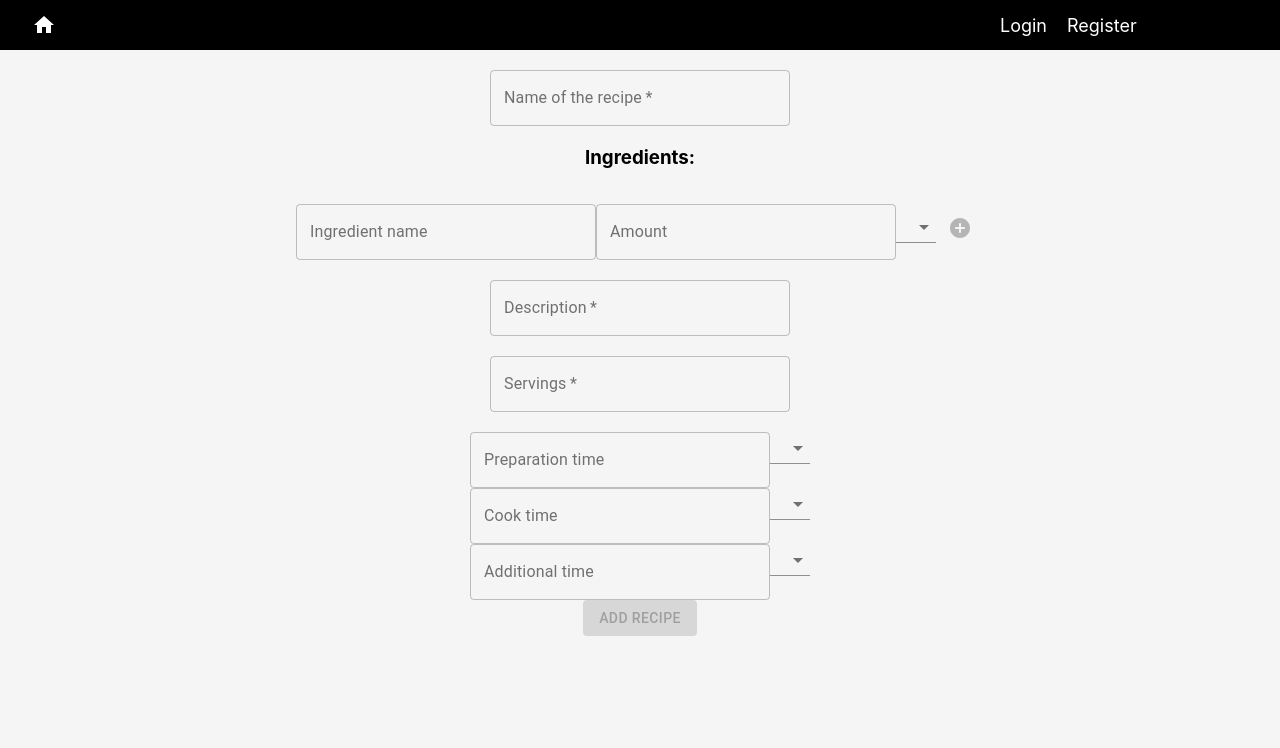
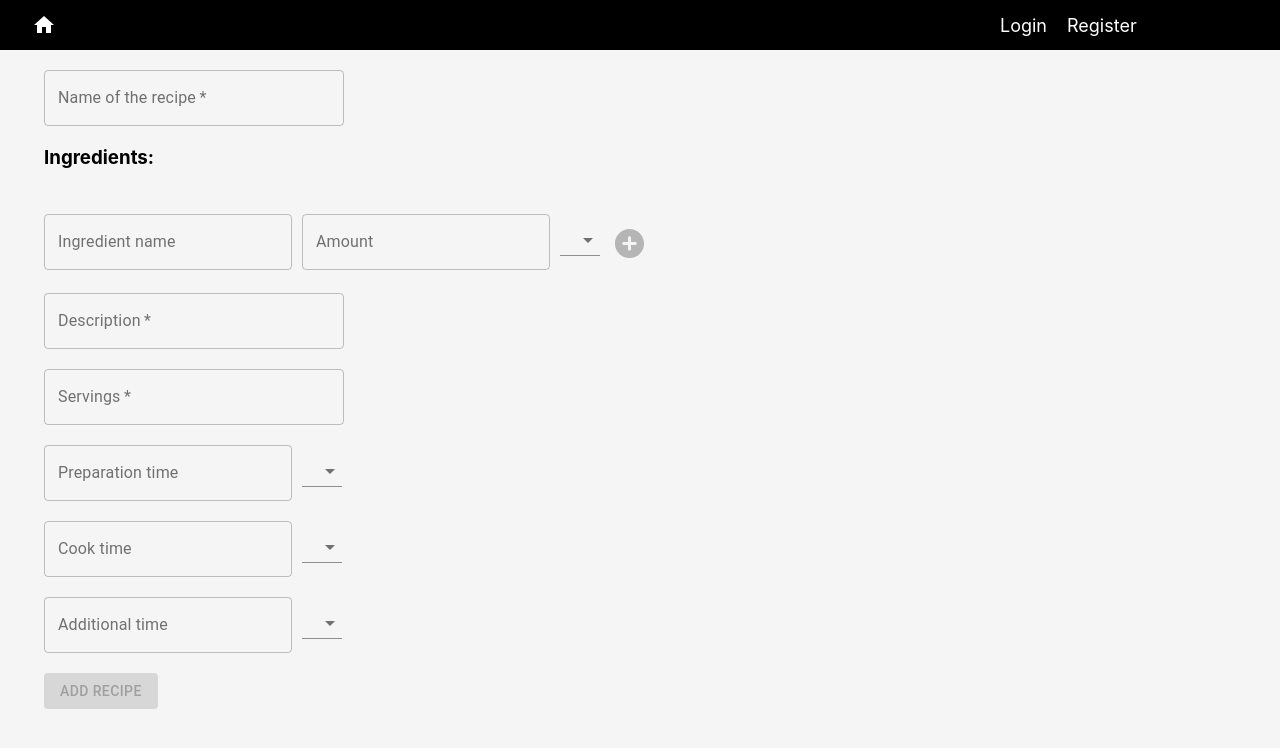
Before and after one commit to mateIszlai/ReceptApp-react, a React (Create React App) app in the folder receptapp/: page /recipes/add in a window 1280 px wide. Shown: the top 748 px of the page. Built offline with nearby package versions, Linux system fonts and the light colour scheme.

Commit message:
Add css to AddRecipe component

```diff
--- /dev/null
+++ b/receptapp/src/pages/AddRecipe/AddRecipe.css
@@ -0,0 +1,20 @@
+#add-recipe-btn {
+  margin: 20px;
+}
+.textfield-with-select-container {
+  display: flex;
+  margin-top: 20px;
+}
+.textfield-with-select {
+  margin-right: 10px;
+}
+.select-container {
+  margin-top: 10px;
+}
+.time-container {
+  margin-left: 20px;
+}
+.list-container {
+  margin-left: -15px;
+  margin-top: -10px;
+}
--- a/receptapp/src/pages/AddRecipe/AddRecipe.js
+++ b/receptapp/src/pages/AddRecipe/AddRecipe.js
@@ -12,6 +12,7 @@ import {
 } from "@material-ui/core";
 import AddCircleRoundedIcon from "@material-ui/icons/AddCircleRounded";
 import axios from "../../axios/axios";
+import "./AddRecipe.css";
 
 export default function AddRecipe() {
   const [recipeName, setRecipeName] = useState("");
@@ -76,7 +77,7 @@ export default function AddRecipe() {
 
   return (
     <Fragment>
-      <div className="page-container">
+      <div className="add-recipe-page-container">
         <form noValidate autoComplete="off">
           <Box className="textfield-container">
             <TextField
@@ -90,20 +91,22 @@ export default function AddRecipe() {
               }}
             />
           </Box>
-          <Box className="textfield-container">
+          <Box className="textfield-container ingredients-container">
             <h3>Ingredients:</h3>
+            <Box className="list-container">
               <List className="ingredients-list">
                 {ingredients.map((item) => (
-                <ListItem key={`item-${item.name}`}>
-                  <ListItemText>
-                    {`${item.name} ${item.quantity.amount} ${item.quantity.unit}`}
+                  <ListItem key={`item-${item.name}`} className="list-item">
+                    <ListItemText className="list-item-text">
+                      {`${item.name}: ${item.quantity.amount} ${item.quantity.unit}`}
                     </ListItemText>
                   </ListItem>
                 ))}
               </List>
+            </Box>
             <Box className="textfield-with-select-container">
+              <Box className="textfield-with-select">
                 <TextField
-                className="textfield"
                   id="ingredient-name-input"
                   variant="outlined"
                   label="Ingredient name"
@@ -111,14 +114,17 @@ export default function AddRecipe() {
                     setIngredientName(e.target.value);
                   }}
                 />
+              </Box>
+              <Box className="textfield-with-select">
                 <TextField
-                className="textfield"
                   id="ingredient-amount-input"
                   variant="outlined"
                   label="Amount"
                   type="number"
                   onChange={(e) => setIngredientAmount(e.target.valueAsNumber)}
                 />
+              </Box>
+              <Box className="select-container">
                 <Select
                   id="ingredient-unit-select"
                   value={ingredientUnit}
@@ -136,8 +142,10 @@ export default function AddRecipe() {
                   <MenuItem value={"ml"}>milliliter</MenuItem>
                   <MenuItem value={"c"}>cup</MenuItem>
                 </Select>
+              </Box>
               <IconButton
                 aria-label="add-ingredient"
+                size="medium"
                 disabled={!validIngredient}
                 onClick={() => {
                   let ingrs = ingredients.concat({
@@ -150,11 +158,10 @@ export default function AddRecipe() {
                   setIngredients(ingrs);
                 }}
               >
-                <AddCircleRoundedIcon id="add-icon" size="medium" />
+                <AddCircleRoundedIcon id="add-icon" fontSize="large" />
               </IconButton>
             </Box>
           </Box>
-
           <Box className="textfield-container">
             <TextField
               className="textfield"
@@ -181,9 +188,10 @@ export default function AddRecipe() {
               }}
             />
           </Box>
-          <Box className="textfield-with-select-container">
+          <Box className="textfield-with-select-container time-container">
+            <Box className="textfield-with-select">
               <TextField
-              className="textfield"
+                className="textfield-with-select"
                 id="preparation-time-input"
                 variant="outlined"
                 label="Preparation time"
@@ -192,6 +200,8 @@ export default function AddRecipe() {
                   setPreparationTimeAmount(e.target.valueAsNumber);
                 }}
               />
+            </Box>
+            <Box className="select-container">
               <Select
                 className="time-unit-select"
                 value={preparationTimeUnit}
@@ -203,9 +213,10 @@ export default function AddRecipe() {
                 <MenuItem value={"min"}>min</MenuItem>
               </Select>
             </Box>
-          <Box className="textfield-with-select-container">
+          </Box>
+          <Box className="textfield-with-select-container time-container">
+            <Box className="textfield-with-select">
               <TextField
-              className="textfield"
                 id="cook-time-input"
                 variant="outlined"
                 label="Cook time"
@@ -214,6 +225,8 @@ export default function AddRecipe() {
                   setCookTimeAmount(e.target.valueAsNumber);
                 }}
               />
+            </Box>
+            <Box className="select-container">
               <Select
                 className="time-unit-select"
                 value={cookTimeUnit}
@@ -225,9 +238,10 @@ export default function AddRecipe() {
                 <MenuItem value={"min"}>min</MenuItem>
               </Select>
             </Box>
-          <Box className="textfield-with-select-container">
+          </Box>
+          <Box className="textfield-with-select-container time-container">
+            <Box className="textfield-with-select">
               <TextField
-              className="textfield"
                 id="additional-time-input"
                 variant="outlined"
                 label="Additional time"
@@ -236,6 +250,8 @@ export default function AddRecipe() {
                   setadditionalTimeAmount(e.target.valueAsNumber);
                 }}
               />
+            </Box>
+            <Box className="select-container">
               <Select
                 className="time-unit-select"
                 value={additionalTimeUnit}
@@ -246,6 +262,7 @@ export default function AddRecipe() {
                 <MenuItem value={"hour"}>hour</MenuItem>
                 <MenuItem value={"min"}>min</MenuItem>
               </Select>
+            </Box>
           </Box>
           <Box>
             <Button
```
Lines whose indentation alone changed are shown as unchanged.
